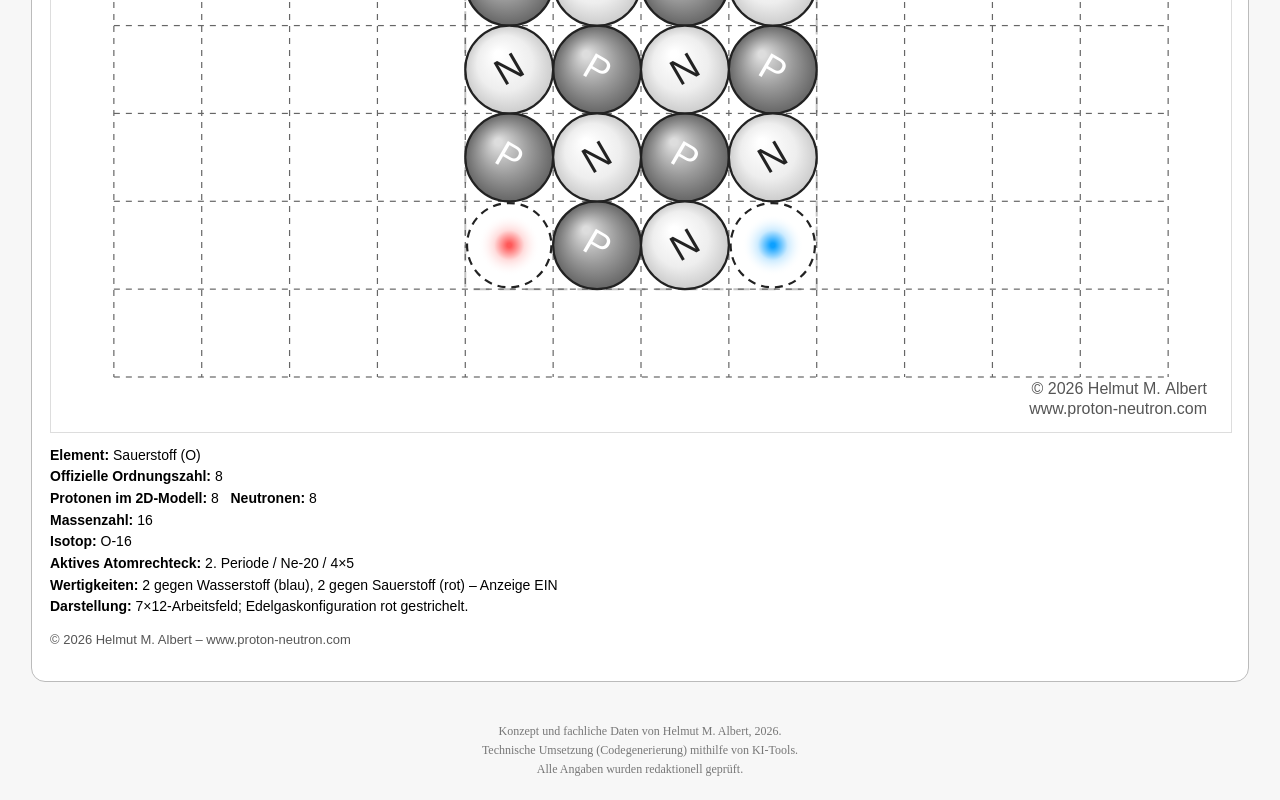
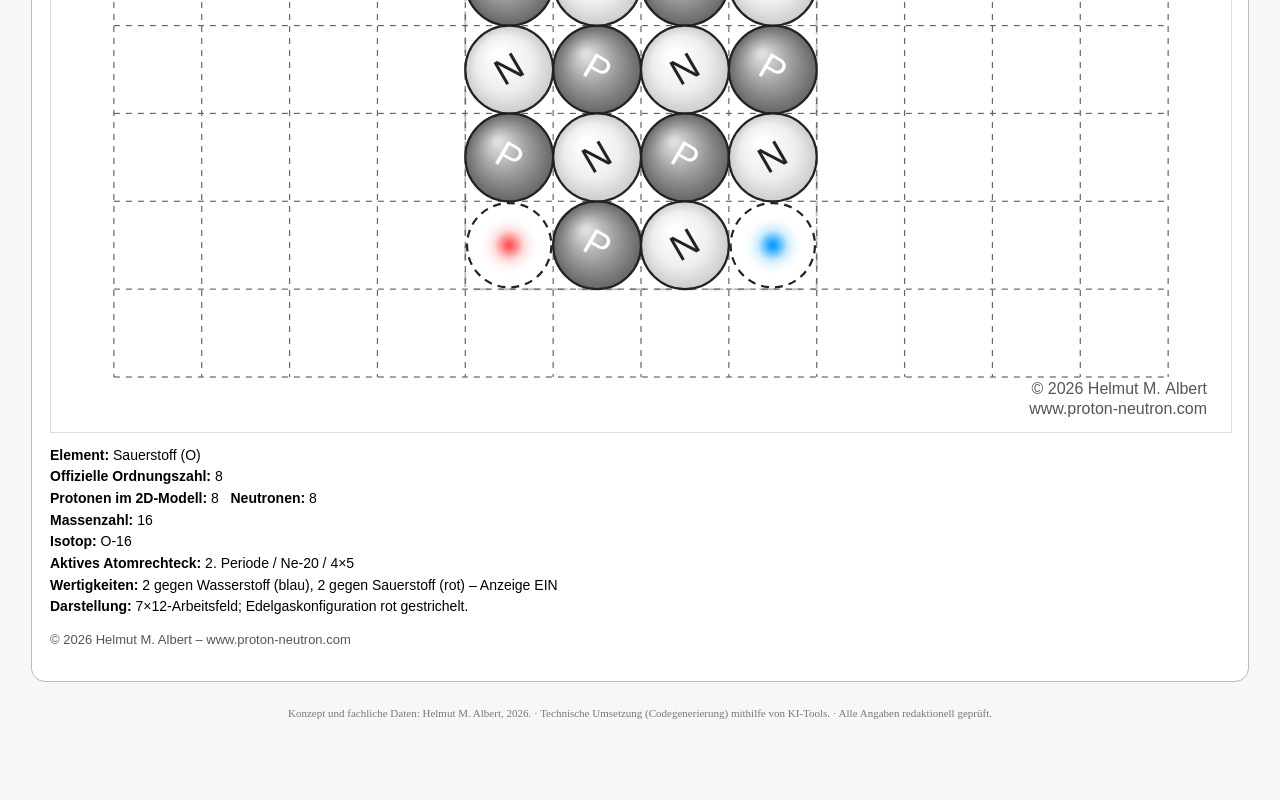
Before and after one commit to Atom-Generator/2d-Atome-Albert, a plain HTML site: page index.html in a window 1280 px wide. Shown: the part 624-1424 px from the top of the page. After the commit the page ends 1348 px from the top, so only its background shows below. Drawn offline with Linux system fonts and the light colour scheme.

Commit message:
Urheber- und Redaktionshinweis hinzugefügt

```diff
--- a/index.html
+++ b/index.html
@@ -856,10 +856,9 @@ initElements();
 generateAtom();
 </script>
 
-<footer style="text-align:center; font-size:12px; color:#777; padding:20px; line-height:1.6;">
-  Konzept und fachliche Daten von Helmut M. Albert, 2026.<br>
-  Technische Umsetzung (Codegenerierung) mithilfe von KI-Tools.<br>
-  Alle Angaben wurden redaktionell geprüft.
+
+<footer style="text-align:center; font-size:11px; color:#777; padding:5px 8px; margin-top:8px;">
+  Konzept und fachliche Daten: Helmut M. Albert, 2026. · Technische Umsetzung (Codegenerierung) mithilfe von KI-Tools. · Alle Angaben redaktionell geprüft.
 </footer>
 </body>
 </html>
```
